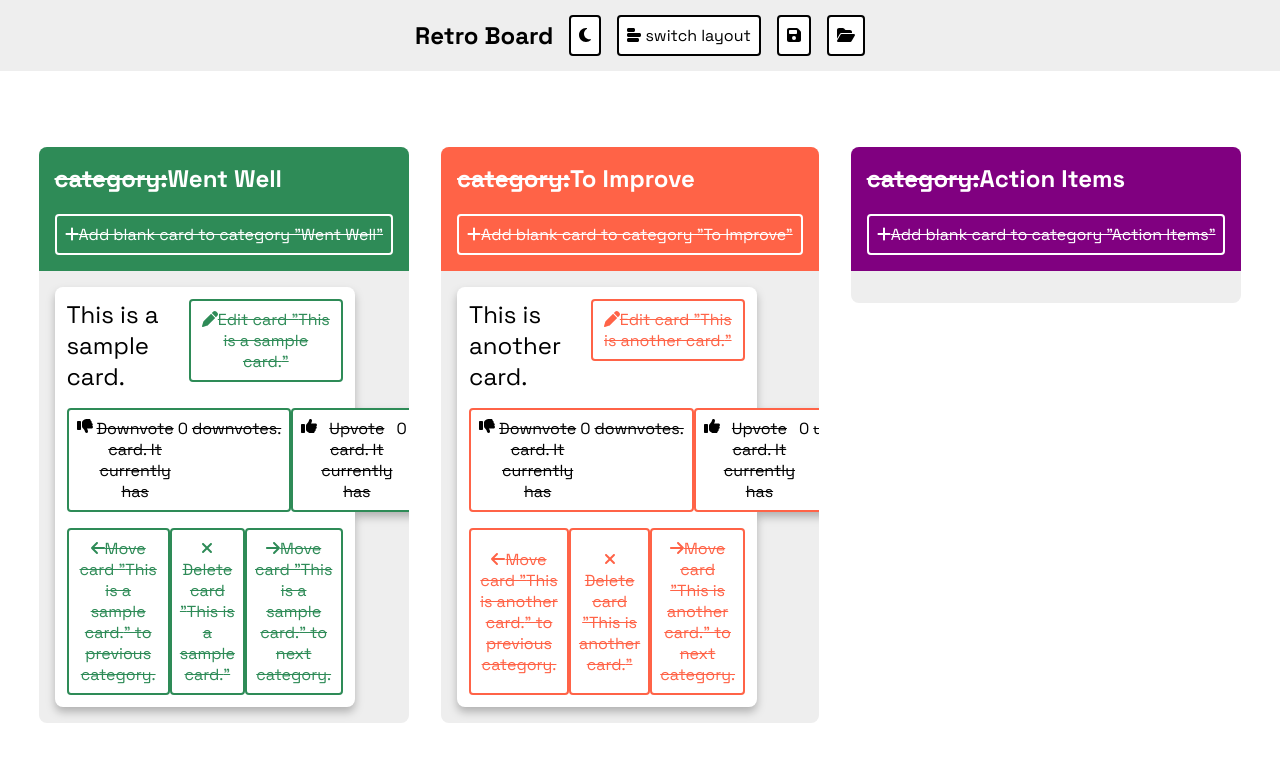
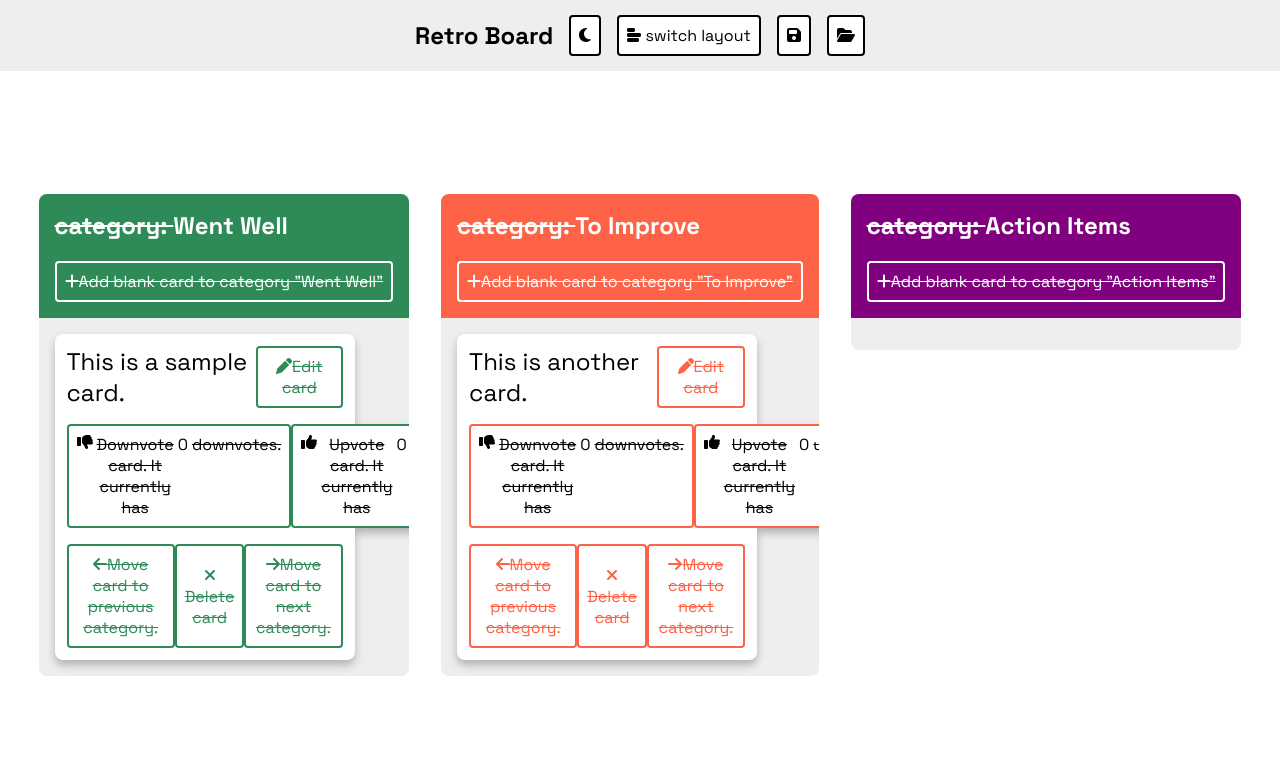
Before and after one commit to klalicki/retro-board, a React (Create React App) app: page / in a window 1280 px wide. Shown: the top 762 px of the page. Built offline with nearby package versions, Linux system fonts and the light colour scheme.

Commit message:
a11y: removed extra labeling from buttons on Card

```diff
--- a/src/components/Card/Card.jsx
+++ b/src/components/Card/Card.jsx
@@ -71,7 +71,7 @@ const Card = ({ listIndex, children, cardIndex }) => {
             <h2>{cardData.itemText}</h2>
             <button type="submit">
               <FontAwesomeIcon icon={faPen} />
-              <span className="sr-hidden">Edit card "{cardData.itemText}"</span>
+              <span className="sr-hidden">Edit card</span>
             </button>
           </>
         )}
@@ -91,9 +91,7 @@ const Card = ({ listIndex, children, cardIndex }) => {
             ) : (
               <FontAwesomeIcon icon={faArrowUp} />
             )}
-            <span className="sr-hidden">
-              Move card "{cardData.itemText}" to previous category.
-            </span>
+            <span className="sr-hidden">Move card to previous category.</span>
           </button>
 
           <button
@@ -102,7 +100,7 @@ const Card = ({ listIndex, children, cardIndex }) => {
             }}
           >
             <FontAwesomeIcon icon={faXmark} />
-            <span className="sr-hidden">Delete card "{cardData.itemText}"</span>
+            <span className="sr-hidden">Delete card</span>
           </button>
 
           <button
@@ -115,9 +113,7 @@ const Card = ({ listIndex, children, cardIndex }) => {
             ) : (
               <FontAwesomeIcon icon={faArrowDown} />
             )}
-            <span className="sr-hidden">
-              Move card "{cardData.itemText}" to next category.
-            </span>
+            <span className="sr-hidden">Move card to next category.</span>
           </button>
         </div>
       </div>
--- a/src/components/CardList/CardList.jsx
+++ b/src/components/CardList/CardList.jsx
@@ -15,7 +15,7 @@ const CardList = ({ listIndex }) => {
     >
       <article className="card-list-header">
         <h1>
-          <span className="sr-hidden">category:</span>
+          <span className="sr-hidden">category: </span>
           {data[listIndex].listName}
         </h1>
         <button
```
